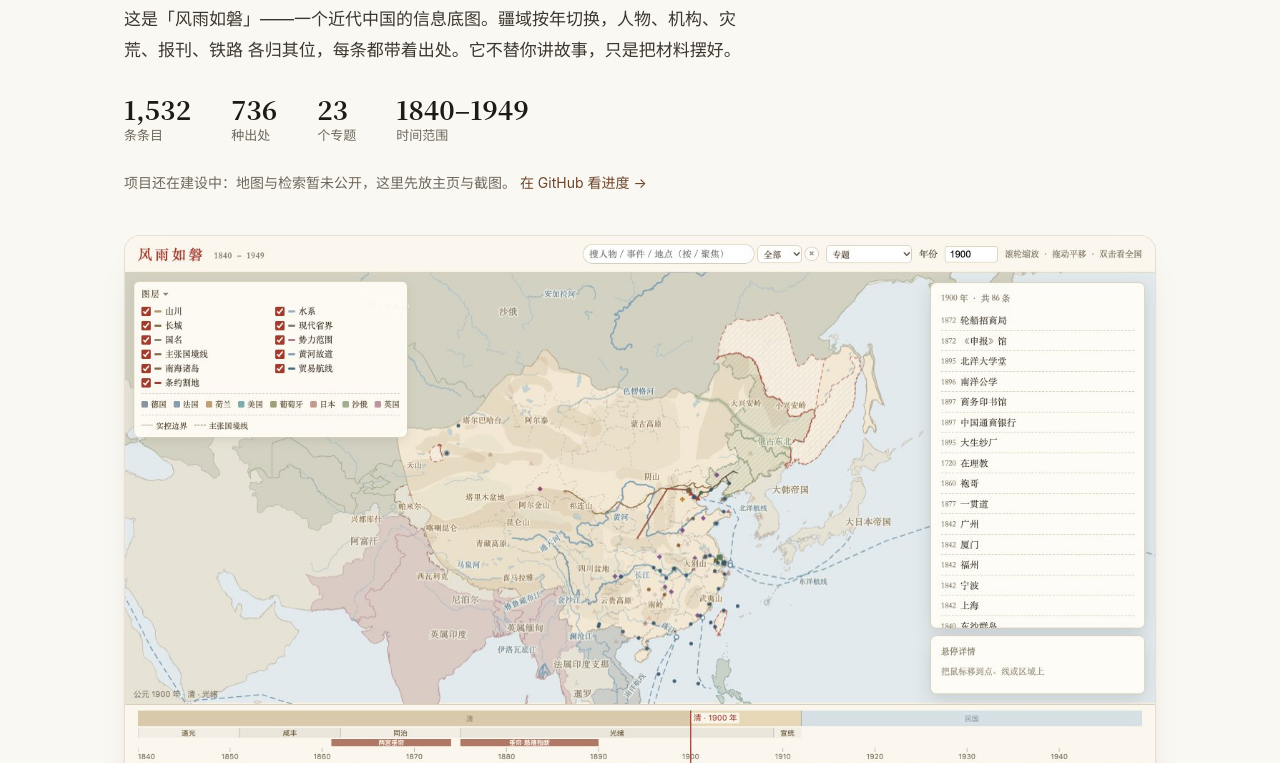
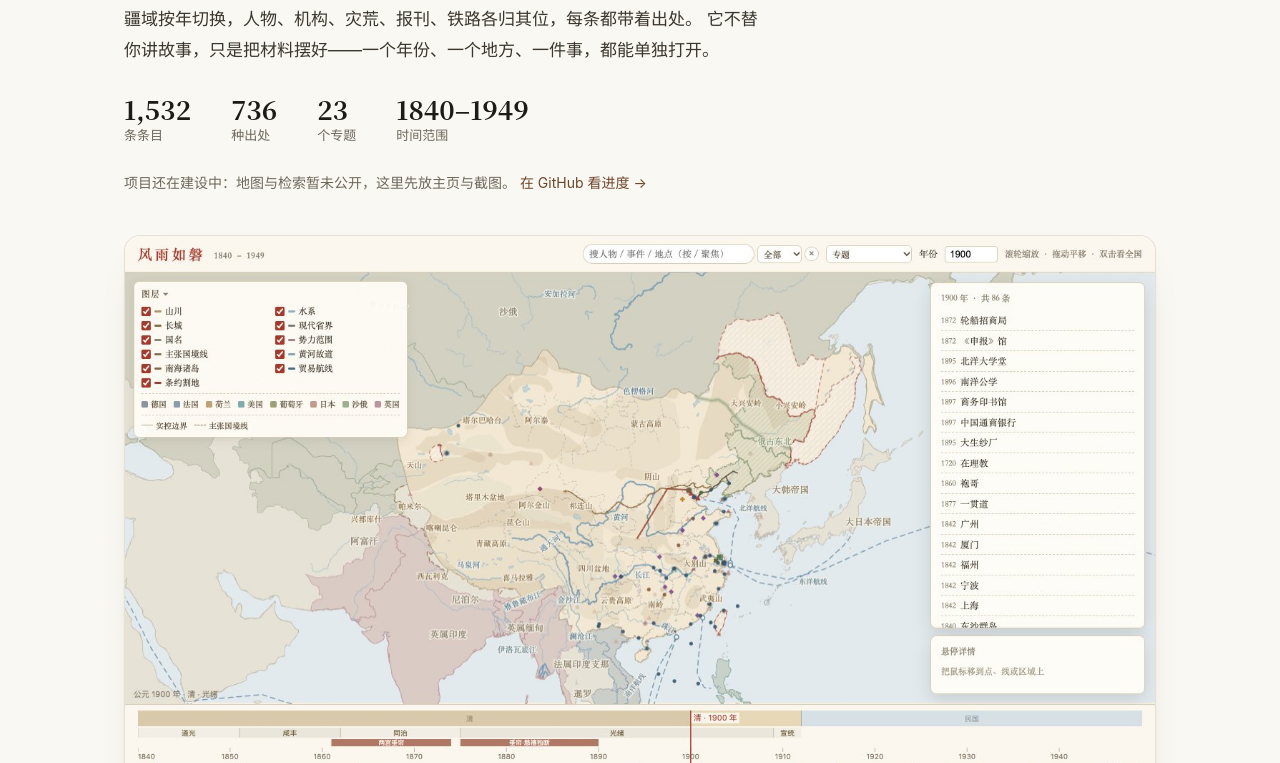
Before and after one commit to airdiode/Fengyu, a plain HTML site: page index.html in a window 1280 px wide. Shown: the part 337-1100 px from the top of the page. Drawn offline with Linux system fonts and the light colour scheme.

Commit message:
copy: 首屏导语去掉与大标题重复的那句

```diff
--- a/index.html
+++ b/index.html
@@ -48,8 +48,8 @@
       <p class="eyebrow"><span class="dot"></span>公开预告 · 1840 – 1949</p>
       <h1>「风雨如磐」<br><span class="sub">——一个近代中国的信息底图</span></h1>
       <p class="lede">
-        这是「风雨如磐」——一个近代中国的信息底图。疆域按年切换，人物、机构、灾荒、报刊、铁路
-        各归其位，每条都带着出处。它不替你讲故事，只是把材料摆好。
+        疆域按年切换，人物、机构、灾荒、报刊、铁路各归其位，每条都带着出处。
+        它不替你讲故事，只是把材料摆好——一个年份、一个地方、一件事，都能单独打开。
       </p>
       <ul class="stats">
         <li><b>1,532</b><span>条条目</span></li>
```
